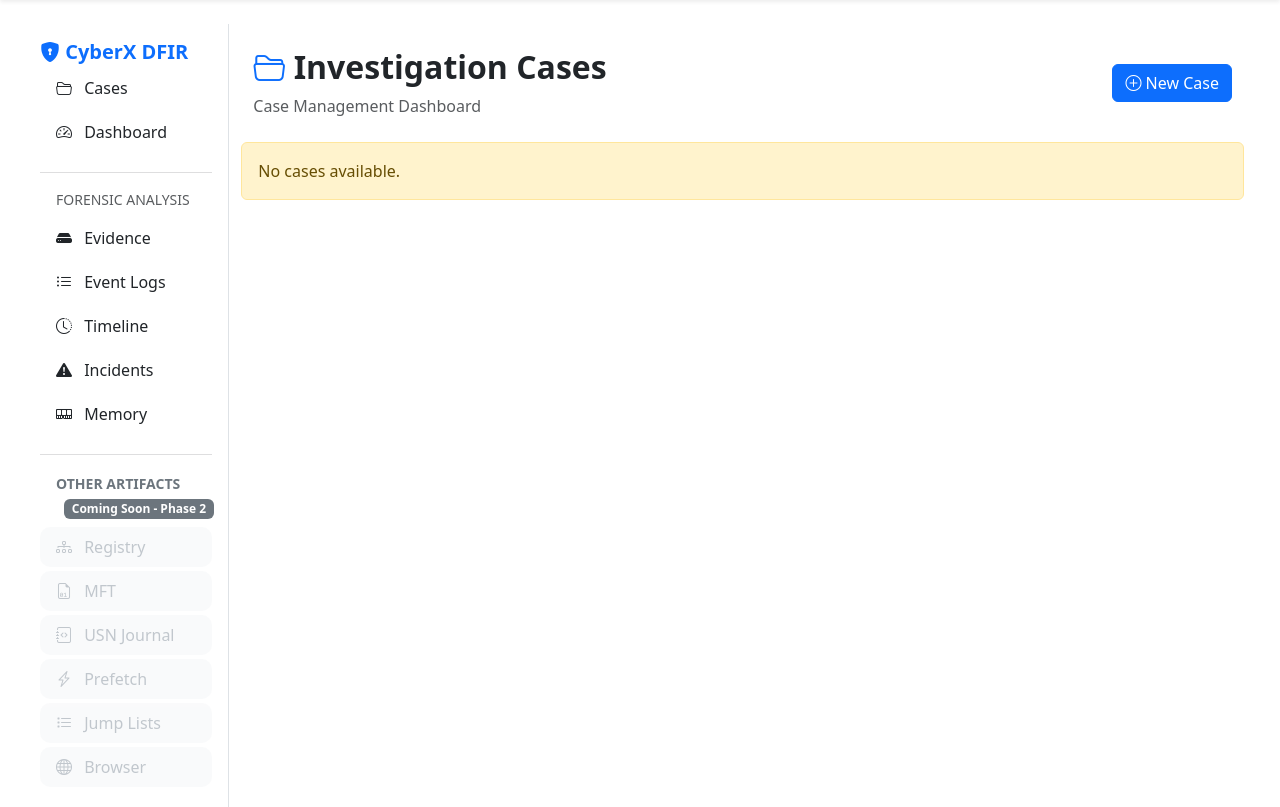
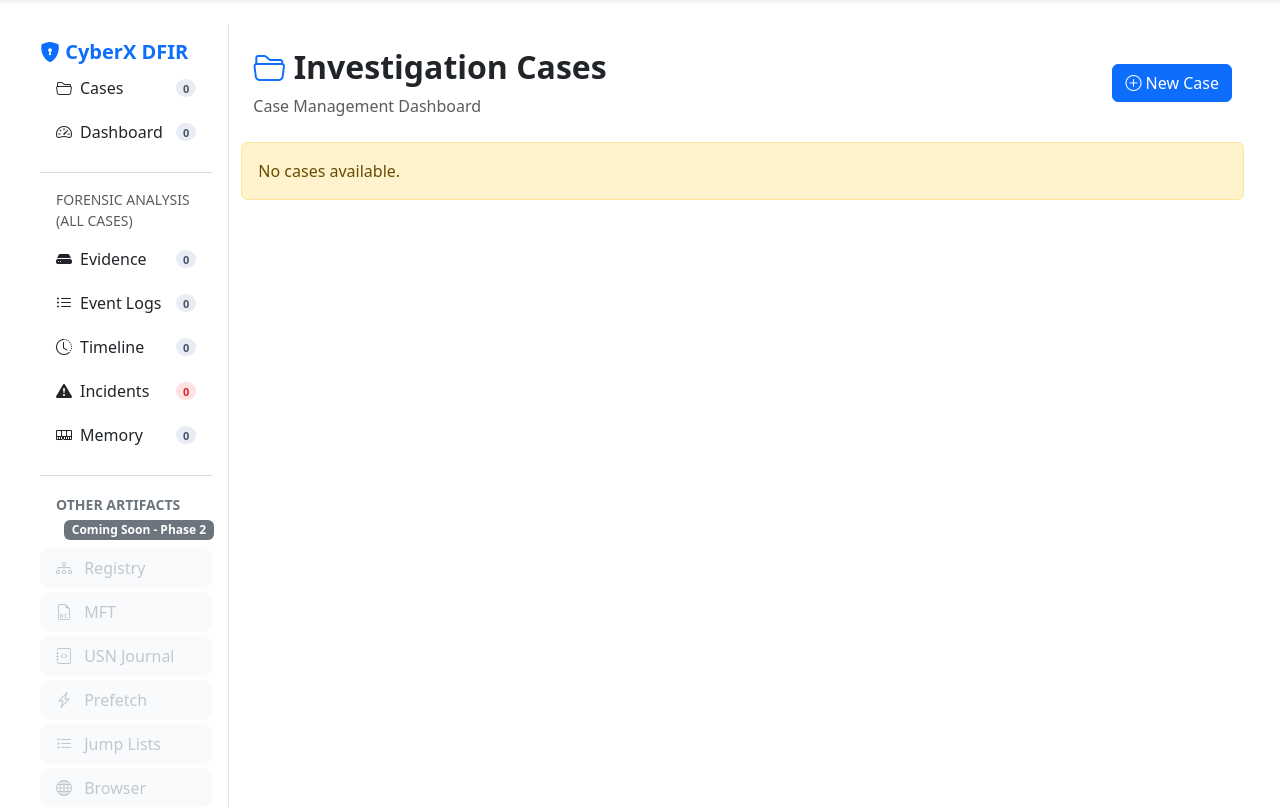
Before and after one commit to itsmeRiF/dfir-framework2, a Flask app: page /cases in a window 1280 px wide. Shown: the part 56-863 px from the top of the page. Run offline with Flask 3, Linux system fonts and the light colour scheme; the visitor is signed in with stand-in values (Sample User, id 1); data that the repository does not hold is empty.

Commit message:
feat: Display the count on the sidebar

```diff
--- a/app.py
+++ b/app.py
@@ -15,6 +15,7 @@ from routes.analysis import analysis_bp
 from routes.event_detail import event_detail_bp
 from routes.incidents import incident_bp
 from routes.memory import memory_bp
+from utils.sidebar_stats import sidebar_stats
 def create_app():
 
     app = Flask(__name__)
@@ -41,6 +42,12 @@ def create_app():
     app.register_blueprint(analysis_bp)
     app.register_blueprint(event_detail_bp)
     app.register_blueprint(memory_bp)
+    @app.context_processor
+    def inject_sidebar_stats():
+        # Exposed as a callable so the counts are only queried
+        # when a template actually renders the sidebar.
+        return {"sidebar_stats": sidebar_stats}
+
     with app.app_context():
         db.create_all()
 
--- a/templates/analysis_base.html
+++ b/templates/analysis_base.html
@@ -1,6 +1,9 @@
 {% extends "base.html" %}
 
 {% block content %}
+
+{# Overall statistics: totals summed across every case #}
+{% set stats = sidebar_stats() %}
 
 <div class="container-fluid px-0">
 
@@ -31,51 +34,76 @@
             <div class="list-group list-group-flush">
 
                 <a href="/cases"
-                   class="list-group-item list-group-item-action">
+                   class="list-group-item list-group-item-action cx-nav">
                     <i class="bi bi-folder2-open me-2"></i>
                     Cases
+                    <span class="badge rounded-pill cx-badge">
+                        {{ stats.cases }}
+                    </span>
                 </a>
 
                 <a href="/analysis/dashboard/{{case_id}}"
-                   class="list-group-item list-group-item-action">
+                   class="list-group-item list-group-item-action cx-nav">
                     <i class="bi bi-speedometer2 me-2"></i>
                     Dashboard
+                    <span class="badge rounded-pill cx-badge"
+                          title="Open cases">
+                        {{ stats.open_cases }}
+                    </span>
                 </a>
 
                 <hr>
 
                 <small class="text-muted px-3 mb-2">
                     FORENSIC ANALYSIS
+                    <span class="text-uppercase">
+                        (all cases)
+                    </span>
                 </small>
 
                 <a href="/analysis/evidence/{{case_id}}"
-                   class="list-group-item list-group-item-action">
+                   class="list-group-item list-group-item-action cx-nav">
                     <i class="bi bi-hdd-fill me-2"></i>
                     Evidence
+                    <span class="badge rounded-pill cx-badge">
+                        {{ stats.evidence }}
+                    </span>
                 </a>
 
                 <a href="/analysis/events/{{case_id}}"
-                   class="list-group-item list-group-item-action">
+                   class="list-group-item list-group-item-action cx-nav">
                     <i class="bi bi-list-ul me-2"></i>
                     Event Logs
+                    <span class="badge rounded-pill cx-badge">
+                        {{ stats.events }}
+                    </span>
                 </a>
 
                 <a href="/analysis/timeline/{{case_id}}"
-                   class="list-group-item list-group-item-action">
+                   class="list-group-item list-group-item-action cx-nav">
                     <i class="bi bi-clock-history me-2"></i>
                     Timeline
+                    <span class="badge rounded-pill cx-badge">
+                        {{ stats.timeline }}
+                    </span>
                 </a>
 
                 <a href="/analysis/incidents/{{case_id}}"
-                   class="list-group-item list-group-item-action">
+                   class="list-group-item list-group-item-action cx-nav">
                     <i class="bi bi-exclamation-triangle-fill me-2"></i>
                     Incidents
+                    <span class="badge rounded-pill cx-badge danger">
+                        {{ stats.incidents }}
+                    </span>
                 </a>
 
                 <a href="/analysis/memory/{{case_id}}"
-                   class="list-group-item list-group-item-action">
+                   class="list-group-item list-group-item-action cx-nav">
                     <i class="bi bi-memory me-2"></i>
                     Memory
+                    <span class="badge rounded-pill cx-badge">
+                        {{ stats.memory }}
+                    </span>
                 </a>
 
 <hr>
@@ -174,6 +202,37 @@
 
 }
 
+.cx-nav{
+
+    display:flex;
+    align-items:center;
+
+}
+
+.cx-badge{
+
+    margin-left:auto;
+    background:#e9edf3;
+    color:#475569;
+    font-size:11px;
+    font-weight:600;
+
+}
+
+.cx-badge.danger{
+
+    background:#fee2e2;
+    color:#dc2626;
+
+}
+
+.cx-nav:hover .cx-badge{
+
+    background:#dbe8ff;
+    color:#0d6efd;
+
+}
+
 .list-group-item.active{
 
     background:#0d6efd;
--- /dev/null
+++ b/utils/sidebar_stats.py
@@ -0,0 +1,60 @@
+from flask import g
+from sqlalchemy import func
+
+from models.case import Case
+from models.evidence import Evidence
+from models.event import Event
+from models.incident import Incident
+from models.memory import MemoryAnalysis
+
+
+# =========================================================
+# SIDEBAR STATISTICS
+#
+# Overall counters rolled up across *every* case, used by the
+# analysis sidebar. Computed lazily (only when a template asks
+# for them) and cached for the lifetime of the request.
+# =========================================================
+
+def sidebar_stats():
+
+    cached = getattr(g, "_sidebar_stats", None)
+
+    if cached is not None:
+        return cached
+
+
+    stats = {
+
+        "cases":
+            Case.query.count(),
+
+        "open_cases":
+            Case.query
+            .filter(func.lower(Case.status) == "open")
+            .count(),
+
+        "evidence":
+            Evidence.query.count(),
+
+        "events":
+            Event.query.count(),
+
+        # The timeline only plots events that carry a timestamp
+        "timeline":
+            Event.query
+            .filter(Event.timestamp.isnot(None))
+            .count(),
+
+        "incidents":
+            Incident.query.count(),
+
+        "memory":
+            MemoryAnalysis.query.count()
+
+    }
+
+
+    g._sidebar_stats = stats
+
+    return stats
```
Also changed, not shown: tools/volatility3/vol.py (added, +16 -0 lines).
